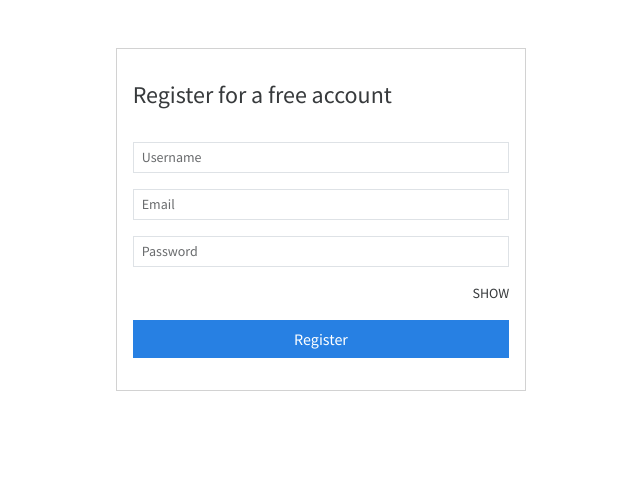
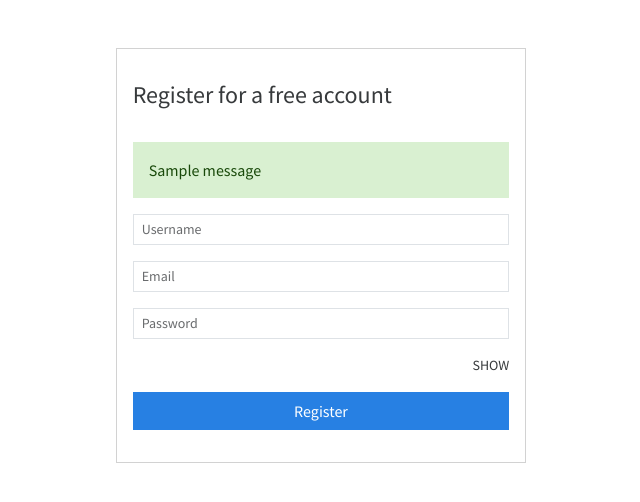
Before and after one commit to pdagrawal/income-expense, a Django app: page /authentication/register in a window 1280 px wide. Shown: the top 502 px of the page, without its empty margins (319-959 px from the left). Run offline with Django 4.2, Linux system fonts and the light colour scheme; tables that the repository leaves empty hold one stand-in row (values such as "Sample post"); one stand-in notice (Sample message) is shown; some libraries are stand-ins or nearby versions.

Commit message:
Impleted flash messaging

```diff
--- a/expensewebsite/apps/authentication/views.py
+++ b/expensewebsite/apps/authentication/views.py
@@ -1,5 +1,6 @@
 import json
 
+from django.contrib import messages
 from django.contrib.auth.models import User
 from django.http import JsonResponse
 from django.shortcuts import render
@@ -48,3 +49,10 @@ class EmailValidationView(View):
 class RegistrationView(View):
     def get(self, request):
         return render(request, "authentication/register.html")
+
+    def post(self, request):
+        messages.success(request, "Success")
+        messages.warning(request, "Warning")
+        messages.info(request, "Info")
+        messages.error(request, "Error")
+        return render(request, "authentication/register.html")
--- a/expensewebsite/settings.py
+++ b/expensewebsite/settings.py
@@ -14,6 +14,7 @@ import os
 from pathlib import Path
 
 import django_on_heroku
+from django.contrib import messages
 
 # Build paths inside the project like this: BASE_DIR / 'subdir'.
 BASE_DIR = Path(__file__).resolve().parent.parent
@@ -134,3 +135,5 @@ STATIC_ROOT = os.path.join(BASE_DIR, "static")
 DEFAULT_AUTO_FIELD = "django.db.models.BigAutoField"
 
 django_on_heroku.settings(locals())
+
+MESSAGE_TAGS = {messages.ERROR: "danger"}
--- a/expensewebsite/templates/authentication/register.html
+++ b/expensewebsite/templates/authentication/register.html
@@ -7,7 +7,9 @@
         <div class="card-title py-3">
           <h4>Register for a free account</h4>
         </div>
+
         <form action="" method="post">
+          {% csrf_token %} {% include 'partials/_messages.html' %}
           <div class="form-group mb-3">
             <input
               type="text"
--- /dev/null
+++ b/expensewebsite/templates/partials/_messages.html
@@ -0,0 +1,9 @@
+{% if messages %}
+    <div class="messages">
+        {% for message in messages %}
+            <div{% if message.tags %} class="alert alerm-sm alert-{{ message.tags }}"{% endif %}>
+                {{ message }}
+    </div>
+        {% endfor %}
+</div>
+{% endif %}
```
